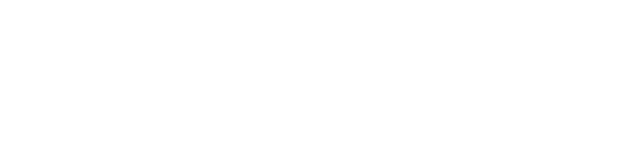
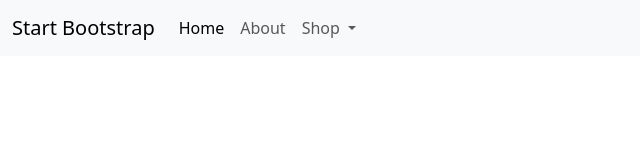
Before and after one commit to Sasfi12/first-bootstrap, a website: page index.html in a window 1280 px wide. Shown: the whole page, without its empty margins (0-640 px from the left). Drawn offline with nearby package versions, Linux system fonts and the light colour scheme.

Commit message:
Done with the right part of the navBar

```diff
--- a/index.html
+++ b/index.html
@@ -0,0 +1,40 @@
+<!DOCTYPE html>
+<html lang="en">
+<head>
+    <meta charset="UTF-8">
+    <meta name="viewport" content="width=device-width, initial-scale=1.0">
+    <title>Shop</title>
+    <link rel="stylesheet" href="public/css/app.css">
+</head>
+<body>
+    <nav class="navbar navbar-expand-lg bg-body-tertiary">
+        <div class="container-fluid">
+          <a class="navbar-brand" href="#">Start Bootstrap</a>
+          <button class="navbar-toggler" type="button" data-bs-toggle="collapse" data-bs-target="#navbarNav" aria-controls="navbarNav" aria-expanded="false" aria-label="Toggle navigation">
+            <span class="navbar-toggler-icon"></span>
+          </button>
+          <div class="collapse navbar-collapse" id="navbarNav">
+            <ul class="navbar-nav">
+              <li class="nav-item">
+                <a class="nav-link active" aria-current="page" href="#">Home</a>
+              </li>
+              <li class="nav-item">
+                <a class="nav-link" href="#">About</a>
+              </li>
+              <li class="nav-item dropdown">
+                <a class="nav-link dropdown-toggle" href="#" role="button" data-bs-hover=dropdown" aria-expanded="false">
+                  Shop
+                </a>
+                <ul class="dropdown-menu">
+                  <li><a class="dropdown-item" href="#">Browse</a></li>
+                  <li><a class="dropdown-item" href="#">Promotions</a></li>
+                  <li><a class="dropdown-item" href="#">Contact us</a></li>
+                </ul>
+
+            </ul>
+          </div>
+        </div>
+      </nav>
+      <script src="node_modules/bootstrap/dist/js/bootstrap.js"></script>
+</body>
+</html>
```
Also changed, not shown: src/sass/app.sass (line endings or trailing spaces).
